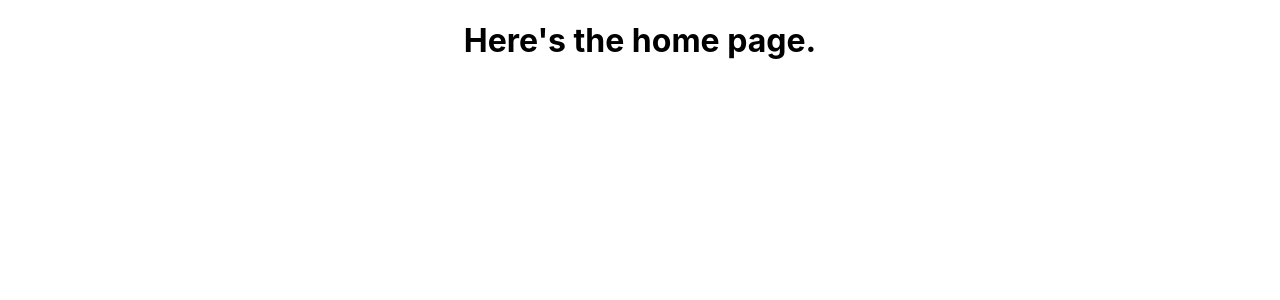
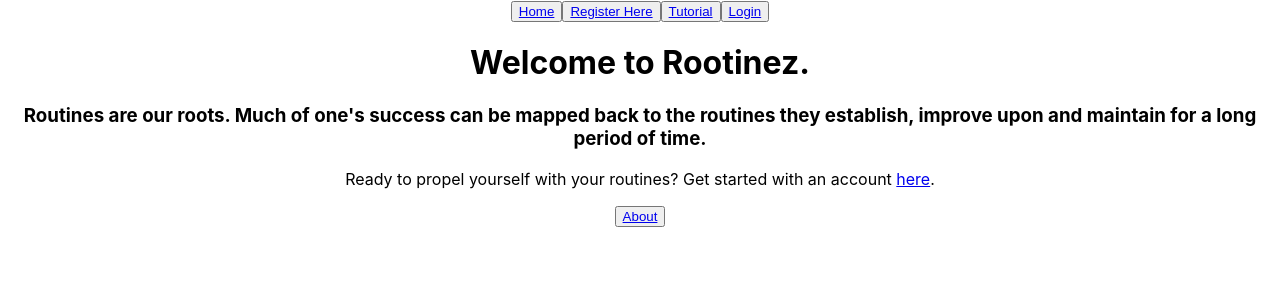
Before and after one commit to nicholasmeade/Rootinez, a React (Create React App) app in the folder rootinez-app/: page /#/ in a window 1280 px wide. Shown: the top 300 px of the page. Built offline with nearby package versions, Linux system fonts and the light colour scheme.

Commit message:
more routes and components added 1. added a login component 2. moved about component to be a footer

```diff
--- a/rootinez-app/src/App.js
+++ b/rootinez-app/src/App.js
@@ -1,4 +1,3 @@
-import logo from './logo.svg';
 import './App.css';
 import {Routes, Route, Link, Navigate} from 'react-router-dom'
 import Home from './Components/Home';
@@ -6,21 +5,30 @@ import HowTo from './Components/HowTo';
 import Register from './Components/Register';
 import UserHome from './Components/UserHome';
 import About from './Components/About';
+import Login from './Components/Login';
 
 function App() {
   return (
-    <div className="App">
-      <header className="App-header">
+    <div className='App'>
+      <header className='header'>
+        <button><Link className='home-tab' to='/'>Home</Link></button>
+        <button><Link className='register-tab' to='/register'>Register Here</Link></button>
+        <button><Link className='howto-tab' to='/howto'>Tutorial</Link></button>
+        <button><Link className='login-tab' to='/login'>Login</Link></button>
       </header>
       <main>
         <Routes>
           <Route path='/' element={<Home />} />
           <Route path='/register' element={<Register />} />
+          <Route path='/login' element={<Login />} />
           <Route path='/userhome' element={<UserHome />} />
           <Route path='/howto' element={<HowTo />} />
           <Route path='/about' element={<About />} />
         </Routes>
       </main>
+      <footer>
+        <button><Link className='about-tab' to='/about'>About</Link></button>
+      </footer>
     </div>
   );
 }
--- a/rootinez-app/src/Components/Home.js
+++ b/rootinez-app/src/Components/Home.js
@@ -1,7 +1,15 @@
+import {Routes, Route, Link, Navigate} from 'react-router-dom'
+
 const Home = () => {
     return (
-        <div>
-            <h1>Here's the home page.</h1>
+        <div className="home-container">
+            <div className="brand-intro">
+                <h1>Welcome to Rootinez.</h1>
+                <h3>Routines are our roots. Much of one's success can be mapped back to the routines they establish, improve upon and maintain for a long period of time.</h3>
+            </div>
+            <div className="register-container">
+                <p>Ready to propel yourself with your routines? Get started with an account <Link className='register-tab' to='/register'>here</Link>.</p>
+            </div>
         </div>
      );
 }
--- /dev/null
+++ b/rootinez-app/src/Components/Login.js
@@ -0,0 +1,9 @@
+const Login = () => {
+    return (
+        <div>
+            <h1>Here is the login page.</h1>
+        </div>
+     );
+}
+
+export default Login;
```
Also changed, not shown: rootinez-app/src/Components/Register.js (line endings or trailing spaces).
